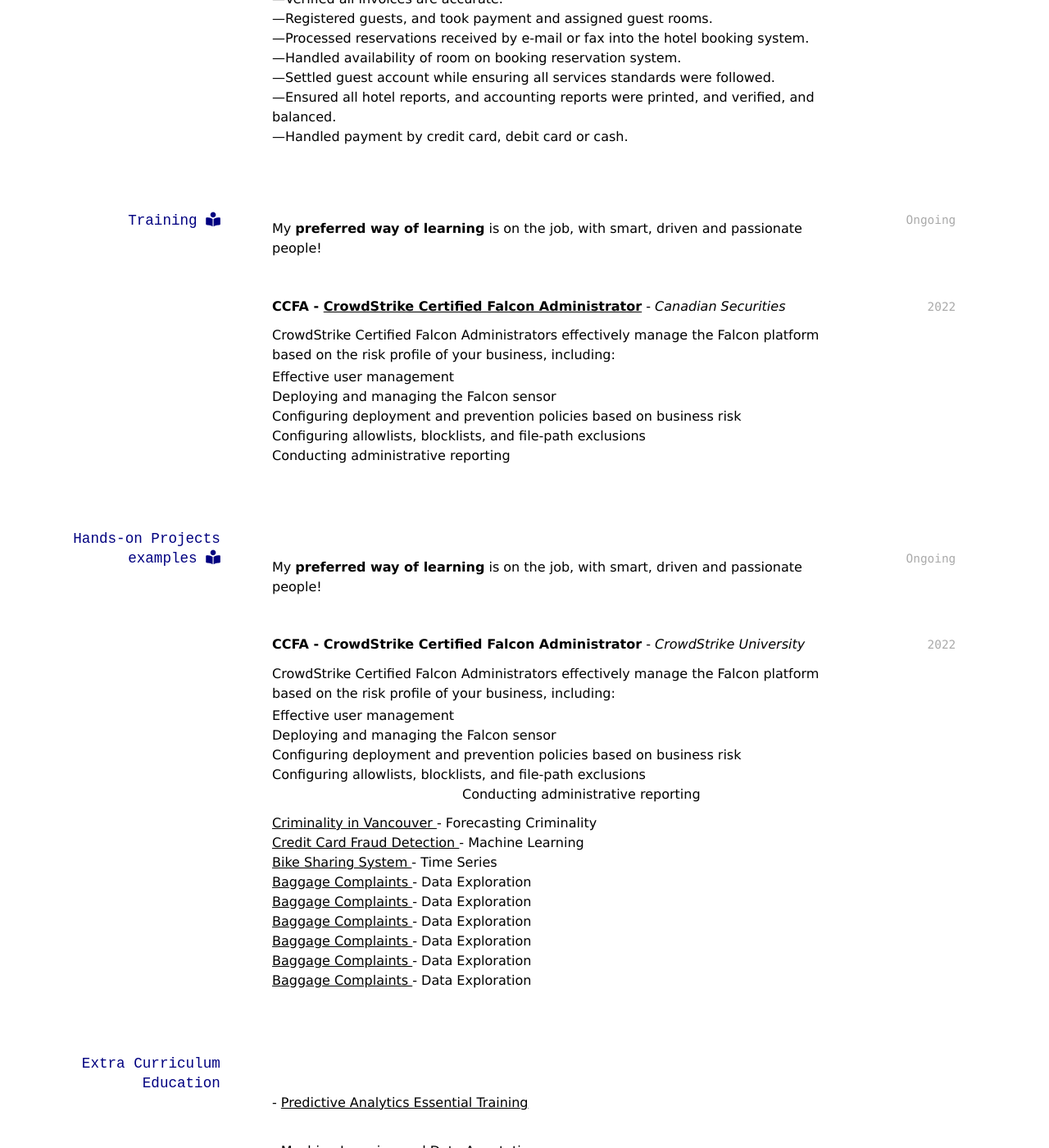
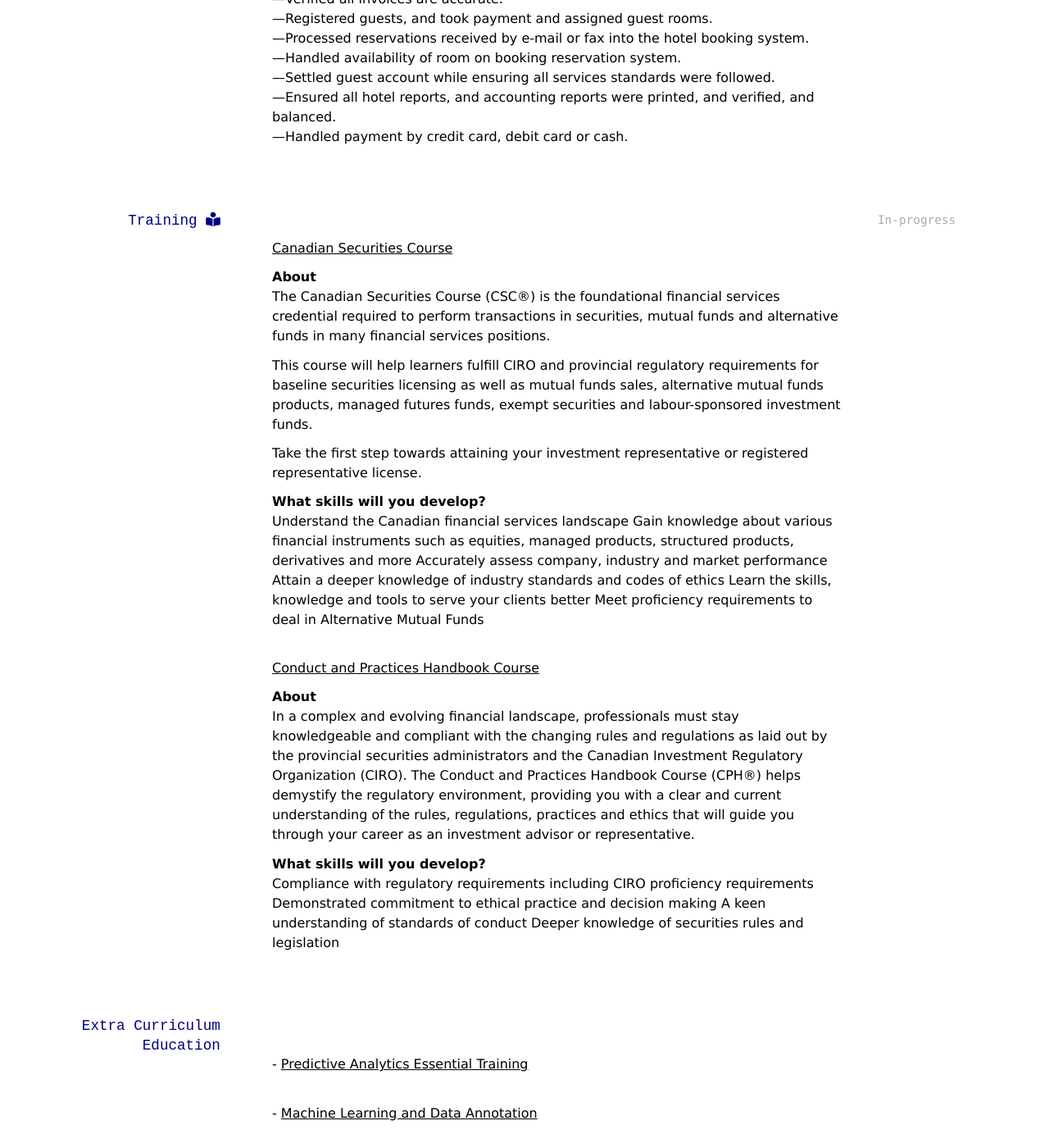
Before and after one commit to s-earnest/resume, a Jekyll site: the page built from index.md, in a window 1280 px wide and 1400 px high, scrolled down 5052 px. Shown: the whole window at 82% size. Built offline with Jekyll 4.4.1, drawn with Linux system fonts in a browser that asks for light colours; nearby versions of some CDN libraries; a style sheet for code colours, icons or effects is not loaded; some of the changed text lies outside the part shown.

Commit message:
20241212 114447

```diff
--- a/index.md
+++ b/index.md
@@ -18,7 +18,7 @@ title: Ernest Salvat
 -->
 
 <br>
-Customer Support and customer analytics expert
+Customer Services Support / Customer Analytics Specialist / Internet Explorer
 <br>
 <br>
 I want to work, for the best, with the best and help them be the best...
@@ -97,8 +97,8 @@ I honestly think you should get a good picture of who I am, what I like to do an
 ## Key Skills <i class="fas fa-briefcase"></i>
 
 <br>— I delivered exceptional service by promptly addressing customer inquiries and resolving issues, resulting in a 95% customer satisfaction rating. (B2B)
-<br>—I developed and maintained comprehensive knowledge of company products and services to provide accurate and helpful information to customers. (B2C & B2B)
-<br>—I conducted in-depth analysis of customer behavior data to segment audiences and personalize communication strategies and client satisfaction. (B2C)
+<br>— I developed and maintained comprehensive knowledge of company products and services to provide accurate and helpful information to customers. (B2C & B2B)
+<br>— I conducted in-depth analysis of customer behavior data to segment audiences and personalize communication strategies and client satisfaction. (B2C)
 <br>— I am currently applying statistical methods to measure the impact of customer success initiatives, demonstrating a clear correlation between increased support interactions and improved client retention rates.
 <br>— I advocated for customer needs within the organization, ensuring that their feedback and requirements were communicated effectively to influence product and service enhancements. (B2B)
 
@@ -116,7 +116,7 @@ I honestly think you should get a good picture of who I am, what I like to do an
 ### [ Aviso Wealth ]( https://www.aviso.ca/en/ ){:target="_blank"}
 **Bilingual Client Officer**
 
-<br>-Provided assistance for product and administrative information to Credit Union advisors
+<br>—Provided assistance for product and administrative information to Credit Union advisors
 <br>—Investigate account-related problems using a variety of systems and take the appropriate action to correct such issues
 <br>—Communicate and coordinate with internal departments to ensure accurate information
 <br>—Good knowledge in the financial services industry
@@ -219,61 +219,64 @@ I honestly think you should get a good picture of who I am, what I like to do an
 
 ## Training <i class="fas fa-book-reader"></i>
 
-`Ongoing`
+`In-progress`
 
-My **preferred way of learning** is on the job, with smart, driven and passionate people!
+<br>[Canadian Securities Course]( https://www.csi.ca/en/learning/courses/csc ){:target="_blank"}
 
-<br>
+**About**
+<br>The Canadian Securities Course (CSC®) is the foundational financial services credential required to perform transactions in securities, mutual funds and alternative funds in many financial services positions.
 
-`2022`
+This course will help learners fulfill CIRO and provincial regulatory requirements for baseline securities licensing as well as mutual funds sales, alternative mutual funds products, managed futures funds, exempt securities and labour-sponsored investment funds.
 
-**CCFA - [CrowdStrike Certified Falcon Administrator]( https://calendly.com/s-earnest/15min ){:target="_blank"}** - *Canadian Securities*
+Take the first step towards attaining your investment representative or registered representative license.
 
-CrowdStrike Certified Falcon Administrators effectively manage the Falcon platform based on the risk profile of your business, including:
-
-- Effective user management
-- Deploying and managing the Falcon sensor
-- Configuring deployment and prevention policies based on business risk
-- Configuring allowlists, blocklists, and file-path exclusions
-- Conducting administrative reporting
-
-
-
-## Hands-on Projects examples  <i class="fas fa-book-reader"></i>
-
-`Ongoing`
-
-My **preferred way of learning** is on the job, with smart, driven and passionate people!
-
-<br>
-
-`2022`
-
-**CCFA - CrowdStrike Certified Falcon Administrator** - *CrowdStrike University*
-
-CrowdStrike Certified Falcon Administrators effectively manage the Falcon platform based on the risk profile of your business, including:
-
-- Effective user management
-- Deploying and managing the Falcon sensor
-- Configuring deployment and prevention policies based on business risk
-- Configuring allowlists, blocklists, and file-path exclusions
-- Conducting administrative reporting
+**What skills will you develop?**
+<br>Understand the Canadian financial services landscape
+Gain knowledge about various financial instruments such as equities, managed products, structured products, derivatives and more
+Accurately assess company, industry and market performance
+Attain a deeper knowledge of industry standards and codes of ethics
+Learn the skills, knowledge and tools to serve your clients better
+Meet proficiency requirements to deal in Alternative Mutual Funds
 
 
 
 
 
-* [ Criminality in Vancouver ]( https://s-earnest.github.io/posts/Crime-in-Vancouver/ ){:target="_blank"} - Forecasting Criminality
-* [ Credit Card Fraud Detection ]( https://s-earnest.github.io/posts/Credit-Card-Fraud/ ){:target="_blank"} - Machine Learning
-* [ Bike Sharing System ]( https://s-earnest.github.io/posts/Bike-Sharing-System-EDA/ ){:target="_blank"} - Time Series
-* [ Baggage Complaints ]( https://s-earnest.github.io/posts/Baggage-Complaints/ ){:target="_blank"} - Data Exploration
-* [ Baggage Complaints ]( https://s-earnest.github.io/posts/Baggage-Complaints/ ){:target="_blank"} - Data Exploration
-* [ Baggage Complaints ]( https://s-earnest.github.io/posts/Baggage-Complaints/ ){:target="_blank"} - Data Exploration
-* [ Baggage Complaints ]( https://s-earnest.github.io/posts/Baggage-Complaints/ ){:target="_blank"} - Data Exploration
-* [ Baggage Complaints ]( https://s-earnest.github.io/posts/Baggage-Complaints/ ){:target="_blank"} - Data Exploration
-* [ Baggage Complaints ]( https://s-earnest.github.io/posts/Baggage-Complaints/ ){:target="_blank"} - Data Exploration
+<br>[Conduct and Practices Handbook Course]( https://www.csi.ca/en/learning/courses/cph ){:target="_blank"}
+
+**About**
+<br>In a complex and evolving financial landscape, professionals must stay knowledgeable and compliant with the changing rules and regulations as laid out by the provincial securities administrators and the Canadian Investment Regulatory Organization (CIRO). The Conduct and Practices Handbook Course (CPH®) helps demystify the regulatory environment, providing you with a clear and current understanding of the rules, regulations, practices and ethics that will guide you through your career as an investment advisor or representative.
+
+**What skills will you develop?**
+<br>Compliance with regulatory requirements including CIRO proficiency requirements
+Demonstrated commitment to ethical practice and decision making
+A keen understanding of standards of conduct
+Deeper knowledge of securities rules and legislation
 
 
+
+
+
+
+<!--
+
+## Hands-on Projects examples  <i class="fas fa-book-reader"></i>
+
+`Ongoing projects`
+
+Getting the hands dirty is one **preferred way of learning**, working with smart, driven and passionate people ...
+
+<br>* [ Criminality in Vancouver ]( https://s-earnest.github.io/posts/Crime-in-Vancouver/ ){:target="_blank"} - Forecasting Criminality
+<br>* [ Credit Card Fraud Detection ]( https://s-earnest.github.io/posts/Credit-Card-Fraud/ ){:target="_blank"} - Machine Learning
+<br>* [ Bike Sharing System ]( https://s-earnest.github.io/posts/Bike-Sharing-System-EDA/ ){:target="_blank"} - Time Series
+<br>* [ Baggage Complaints ]( https://s-earnest.github.io/posts/Baggage-Complaints/ ){:target="_blank"} - Data Exploration
+<br>* [ Baggage Complaints ]( https://s-earnest.github.io/posts/Baggage-Complaints/ ){:target="_blank"} - Data Exploration
+<br>* [ Baggage Complaints ]( https://s-earnest.github.io/posts/Baggage-Complaints/ ){:target="_blank"} - Data Exploration
+<br>* [ Baggage Complaints ]( https://s-earnest.github.io/posts/Baggage-Complaints/ ){:target="_blank"} - Data Exploration
+<br>* [ Baggage Complaints ]( https://s-earnest.github.io/posts/Baggage-Complaints/ ){:target="_blank"} - Data Exploration
+<br>* [ Baggage Complaints ]( https://s-earnest.github.io/posts/Baggage-Complaints/ ){:target="_blank"} - Data Exploration
+
+-->
 
 
 ## Extra Curriculum Education
@@ -298,24 +301,28 @@ CrowdStrike Certified Falcon Administrators effectively manage the Falcon platfo
 
 
 ## Accreditation & Certifications
+
 `2024-03`
 <br>[L1-AP]( https://www.knime.com/learning#learning-path ){:target="_blank"}
-<br>Data Literacy with KNIME Analytics Platform: Basics
+<br>**Data Literacy with KNIME Analytics Platform: Basics**
   <br>- All content provided is for informational purposes only and shown case studies examples for open source data resources. The articles and posts on this website are my own way on seen opportunities and problem-solving but don’t necessarily represent the positions, strategies, or opinions of my employer or its subsidiaries. I make no representations as to the accuracy or completeness of any information found here or by following any links. I will not be liable for any errors or omissions in this information nor for the availability of this information. I will not be liable for any losses, injuries, or damages from the display or use of this information.
 
 `2024-03`
 <br>[L2-DA]( https://www.knime.com/learning#learning-path ){:target="_blank"}
-<br>Data Analytics with KNIME Analytics Platform: Advanced
+<br>**Data Analytics with KNIME Analytics Platform: Advanced**
 <br>- All content provided is for informational purposes only and shown case studies examples for open source data resources. The articles and posts on this website are my own way on seen opportunities and problem-solving but don’t necessarily represent the positions, strategies,
 
+<!--
 `2024-03`
 <br>[L3-DA]( https://www.knime.com/learning#learning-path ){:target="_blank"}
 <br>Productionizing Data Apps
   >All content provided is for informational purposes only and shown case studies examples for open source data resources. The articles and posts on this website are my own way on seen opportunities and problem-solving but don’t necessarily represent the positions, strategies.
+-->
+
 
 `2024-04`
 <br>[L4-DA]( https://www.knime.com/learning#learning-path ){:target="_blank"}
-<br>Data Analytics and Visualization: Specialization
+<br>**Data Analytics and Visualization: Specialization**
 <br>-All content provided is for informational purposes only and shown case studies examples for open source data resources. The articles and posts on this website are my own way on seen opportunities and problem-solving but don’t necessarily represent the positions, strategies, or opinions of my employer or its subsidiaries. I make no representations as to the accuracy or completeness of any information found here or by following any links. I will not be liable for any errors or omissions in this information nor for the availability of this information. I will not be liable for any losses, injuries, or damages from the display or use of this information.
 
 
@@ -336,7 +343,7 @@ CrowdStrike Certified Falcon Administrators effectively manage the Falcon platfo
   - [ Tableau Desktop ]( https://www.tableau.com/products/desktop ){:target="_blank"}, (Data Visualization)
   - [ JupyterLab Notebook ]( https://jupyterlab.readthedocs.io/en/stable/index.html ){:target="_blank"}, Python (libraries: Pandas, NumPy, Matplotlib, Seaborn)
 
-### Python Libraries
+## Python Libraries
   - [Pandas](https://numpy.org/){:target="_blank"}  = Libraries for data analysis and manipulation tool, built on top of the Python programming language
   - [NumPy](https://numpy.org/){:target="_blank"} = This a package for scientific computing with Python
   - [Matplotlib](https://matplotlib.org/){:target="_blank"} = This is library for creating static, animated, and interactive visualizations in Python
```
Also changed, not shown: other parts of index.md (+1 -1 lines).
